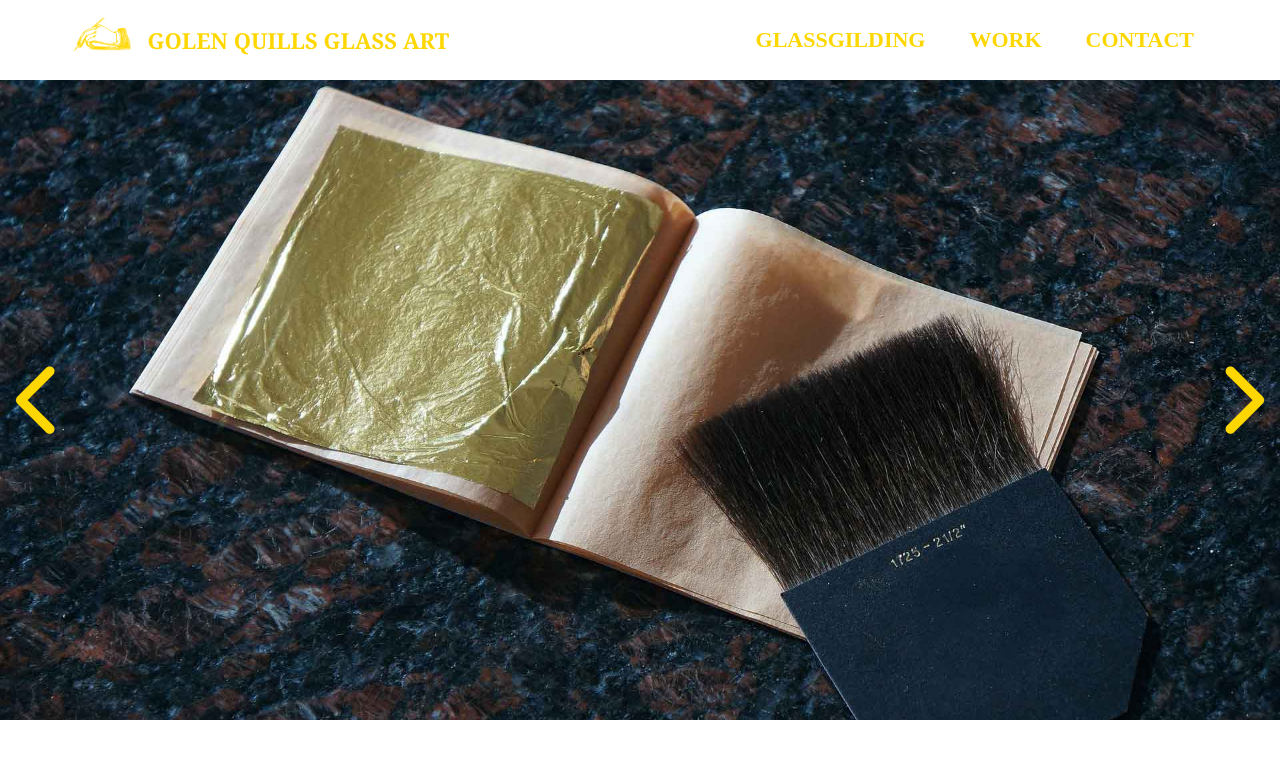
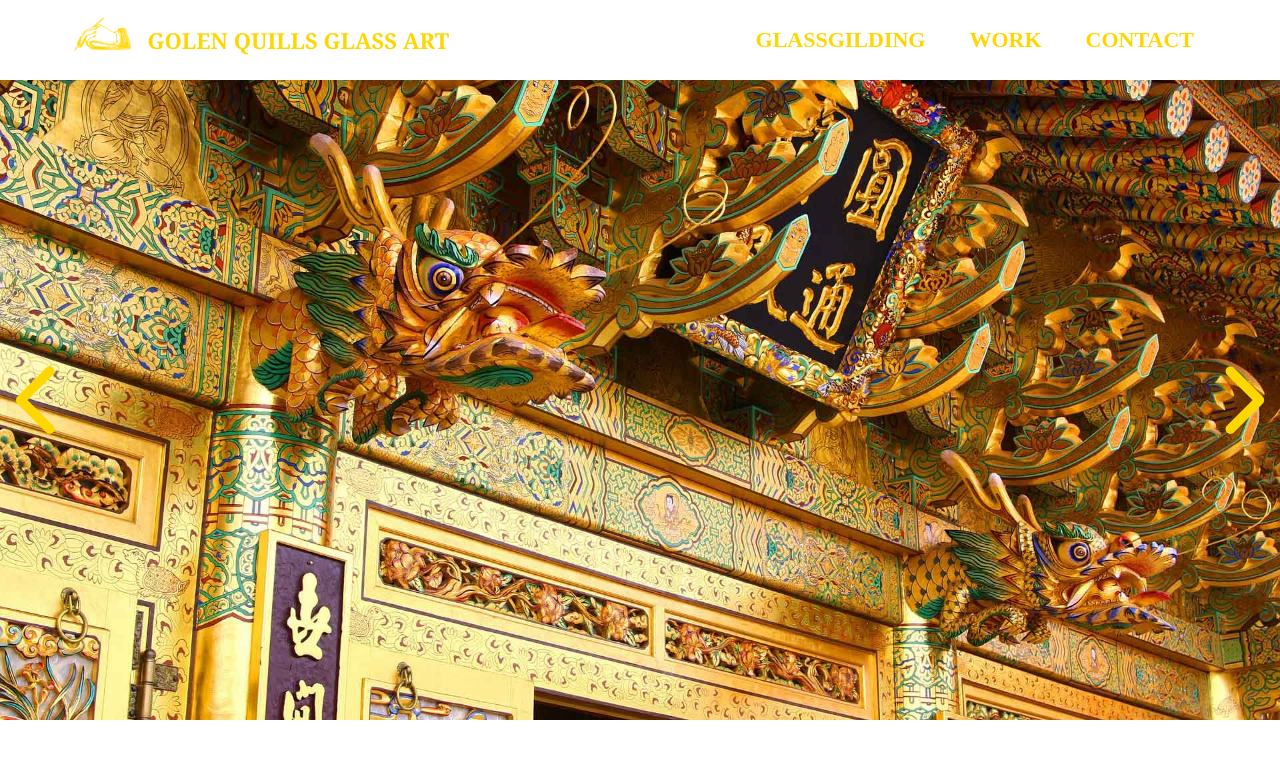
Before and after one commit to seoldong/jeonjagga, a plain HTML site: page index.html in a window 1280 px wide. Both pictures are taken after a click on the button 40 px from the left and 1200 px from the top of the page. Shown: the part 800-1558 px from the top of the page. Drawn offline with Linux system fonts and the light colour scheme.

Commit message:
slide_update(main_js)

```diff
--- a/index.html
+++ b/index.html
@@ -8,7 +8,7 @@
     <meta name="description" content="글라스 길딩">
     <title> main page </title>
     <link rel="stylesheet" href="index.css">
-    <script type="module" defer src="index.js"></script>
+    <script type="module" defer src="./index.js"></script>
     <script src="https://kit.fontawesome.com/30cb991463.js" crossorigin="anonymous"></script>
 </head>
 
--- a/index.js
+++ b/index.js
@@ -35,7 +35,6 @@
 
 const slideList = [...document.querySelectorAll(".slideList")];
 const slideArr = slideList.map((v) => v.classList[1]);
-console.log(slideList);
 
 function slideTimer() {
   let count = 0;
@@ -44,19 +43,20 @@
   const rightBtn = document.querySelector('.rightBtn')
 
   leftBtn.addEventListener('click', () => {
+    if (count <= 0) { count = 0; }
     slideList.forEach((v) => { v.classList.remove(`active`); });
-    if (count <= 0) { count = 1; }
-    count--
     const target = document.querySelector(`.${slideArr[count]}`);
     target.classList.add(`active`);
+    count--
     console.log(count);
   })
 
   rightBtn.addEventListener('click', () => {
+    if (count >= slideList.length) { count = 6 }
     slideList.forEach((v) => { v.classList.remove(`active`); });
-    if (count >= slideList.length) { count = 6 }
     const target = document.querySelector(`.${slideArr[count]}`);
     target.classList.add(`active`);
+    count++
     console.log(count);
   })
 
@@ -67,19 +67,13 @@
     target.classList.add(`active`);
 
     count++;
-  }, 3000);
+    console.log(count);
+  }, 1000);
 }
 
 slideTimer();
 
 //
-
-
-
-for(let entry in slideList){
-  console.log(entry);
-}
-
 
 // view my work BTN
 
```
